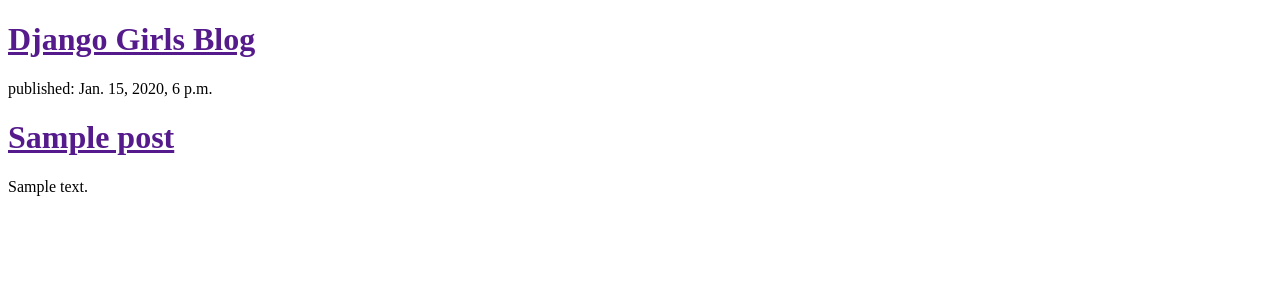
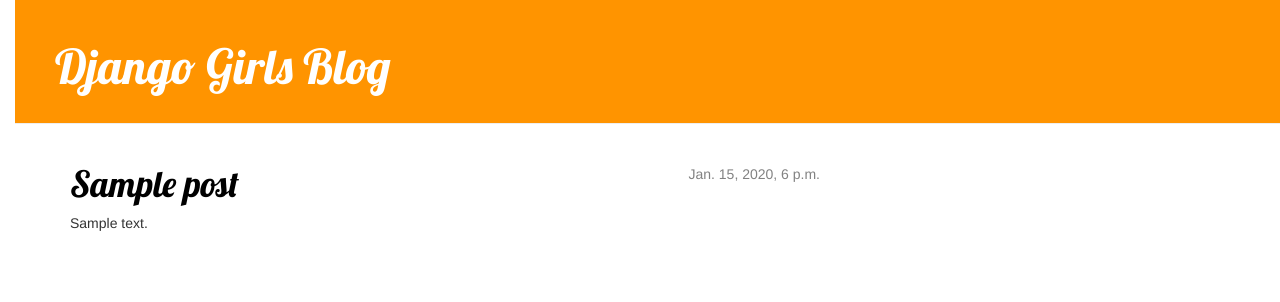
Before and after one commit to wanconglei/my-first-blog, a Django app: template blog/templates/blog/post_list.html in a window 1280 px wide. Shown: the top 302 px of the page. Run offline with Django 3.2, Linux system fonts and the light colour scheme; the template is opened without the code that fills it: values that come from a table or form of the project are taken from there, others are empty; tables that the repository leaves empty hold one stand-in row (values such as "Sample post"); some libraries are stand-ins or nearby versions.

Commit message:
Added view and template for detailed blog post as well as CSS for the site.

```diff
--- /dev/null
+++ b/blog/static/css/blog.css
@@ -0,0 +1,52 @@
+
+body {
+    padding-left: 15px;
+}
+
+.page-header {
+        background-color: #ff9400;
+        margin-top: 0;
+        padding: 20px 20px 20px 40px;
+    }
+
+.page-header h1, .page-header h1 a, .page-header h1 a:visited, .page-header h1 a:active {
+    color: #ffffff;
+    font-size: 36pt;
+    text-decoration: none;
+}
+
+.content {
+        margin-left: 40px;
+    }
+
+h1, h2, h3, h4 {
+    font-family: 'Lobster', cursive;
+}
+
+.date {
+    float: right;
+    color: #828282;
+}
+
+.save {
+        float: right;
+    }
+
+.post-form textarea, .post-form input {
+    width: 100%;
+}
+
+.top-menu, .top-menu:hover, .top-menu:visited {
+        color: #ffffff;
+        float: right;
+        font-size: 26pt;
+        margin-right: 20px;
+    }
+
+.post {
+    margin-bottom: 70px;
+}
+
+.post h1 a, .post h1 a:visited {
+    color: #000000;
+}
--- /dev/null
+++ b/blog/templates/blog/base.html
@@ -0,0 +1,27 @@
+<!DOCTYPE html>
+{% load staticfiles %}
+<html lang="en">
+<head>
+    <meta charset="UTF-8">
+    <title>blog</title>
+    <link rel="stylesheet" href="//maxcdn.bootstrapcdn.com/bootstrap/3.2.0/css/bootstrap.min.css">
+    <link rel="stylesheet" href="//maxcdn.bootstrapcdn.com/bootstrap/3.2.0/css/bootstrap-theme.min.css">
+    <link href="//fonts.googleapis.com/css?family=Lobster&subset=latin,latin-ext" rel="stylesheet" type="text/css">
+    <link rel="stylesheet" href="{% static 'css/blog.css' %}">
+</head>
+<body>
+    <div class="page-header">
+        <h1><a href="/">Django Girls Blog</a></h1>
+    </div>
+    <div class="content container">
+        <div class="row">
+            <div class="col-md-8">
+            {% block content %}
+            {% endblock %}
+            </div>
+        </div>
+    </div>
+</body>
+
+
+</html>
--- a/blog/templates/blog/post_list.html
+++ b/blog/templates/blog/post_list.html
@@ -1,21 +1,16 @@
-<!DOCTYPE html>
-<html lang="en">
-<head>
-    <meta charset="UTF-8">
-    <title>blog</title>
-</head>
-<body>
-<div>
-    <h1><a href="">Django Girls Blog</a></h1>
-</div>
+{% extends 'blog/base.html' %}
 
+{% block content %}
     {% for post in posts %}
-        <div>
-            <p>published: {{ post.published_date }}</p>
-            <h1><a href="">{{ post.title }}</a></h1>
+        <div class="post">
+            <div class="date">
+                {{ post.published_date }}
+            </div>
+            <h1><a href="{% url 'post_detail' pk=post.pk %}">{{ post.title }}</a></h1>
             <p>{{ post.text|linebreaksbr }}</p>
         </div>
     {% endfor %}
+{% endblock %}
 
 </body>
 </html>
--- a/blog/urls.py
+++ b/blog/urls.py
@@ -4,4 +4,5 @@
 
 urlpatterns = [
     url(r'^$', views.post_list, name='post_list'),
+    url(r'^post/(?P<pk>[0-9]+)/$', views.post_detail, name='post_detail'),
 ]
--- a/blog/views.py
+++ b/blog/views.py
@@ -1,9 +1,15 @@
 from django.shortcuts import render
 from .models import Post
 from django.utils import timezone
+from django.shortcuts import render, get_object_or_404
 
 
 # Create your views here.
 def post_list(request):
     posts = Post.objects.filter(published_date__lte=timezone.now()).order_by('published_date')
     return render(request, 'blog/post_list.html', {'posts': posts})
+
+
+def post_detail(request, pk):
+    post = get_object_or_404(Post, pk=pk)
+    return render(request, 'blog/post_detail.html', {'post': post})
```
Also changed, not shown: blog/templates/blog/post_detail.html (added, +13 -0 lines), blog/static/__init__.py (added), blog/static/css/__init__.py (added).
